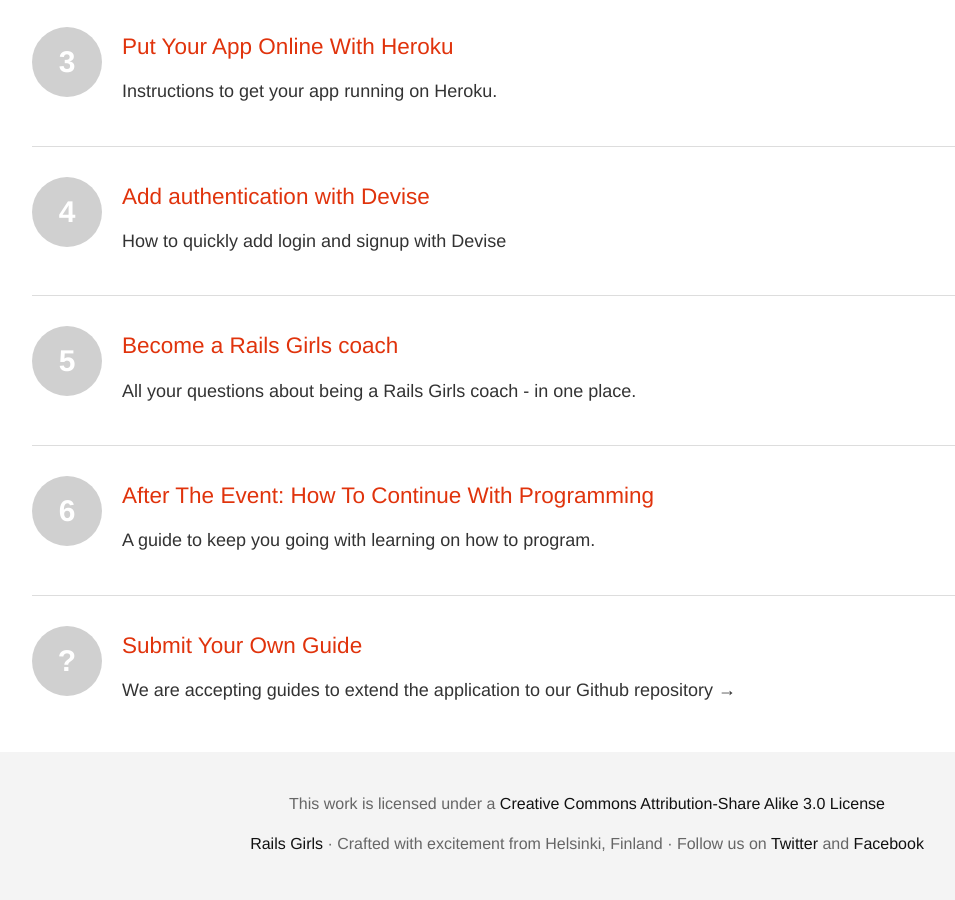
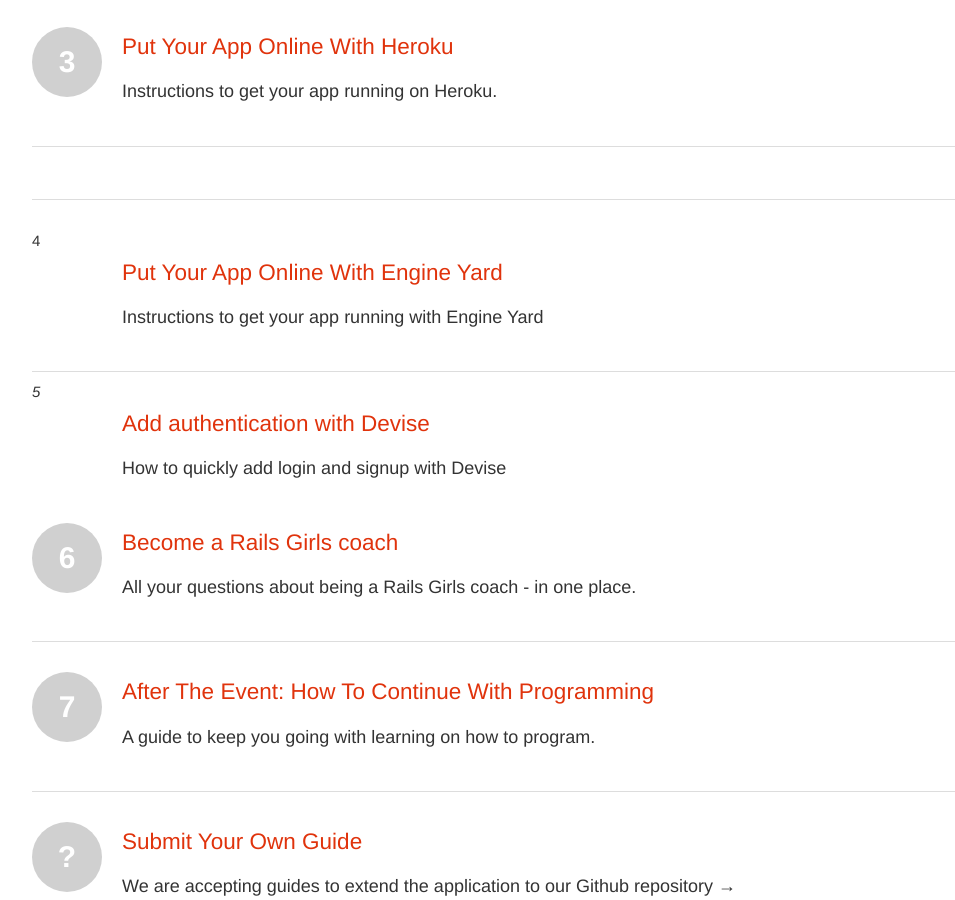
Before and after one commit to railsgirls/guides.railsgirls.com, a Jekyll site: the page built from index.html, in a window 1280 px wide and 900 px high, scrolled down 1104 px. Shown: the whole window, without its empty margins (53-1008 px from the left). Built offline with Jekyll 4.4.1, drawn with Linux system fonts in a browser that asks for light colours; nearby versions of some CDN libraries; Markdown is read by kramdown in place of the engine named in the settings.

Commit message:
Added EY guide to frontpage

```diff
--- a/index.html
+++ b/index.html
@@ -53,27 +53,38 @@
         </a>
     </li>
     <li>
+
+    <li>
+        <a href="EYDeploy"
+        <i>4</i>
+        <h3>Put Your App Online With Engine Yard</h3>
+        <p>Instructions to get your app running with Engine Yard</p>
+        </a>
+    </li>
+
       <a href="devise">
-        <i>4</i>
+        <i>5</i>
         <h3>Add authentication with Devise</h3>
         <p>How to quickly add login and signup with Devise</p>
       </a>
     </li>
      <li>
         <a href="coach">
-          <i>5</i>
+          <i>6</i>
           <h3>Become a Rails Girls coach</h3>
           <p>All your questions about being a Rails Girls coach - in one place.</p>
         </a>
     </li>
     <li>
       <a href="how-to-continue-with-programming">
-        <i>6</i>
+        <i>7</i>
         <h3>After The Event: How To Continue With Programming</h3>
         <p>A guide to keep you going with learning on how to program.</p>
       </a>
     </li>
     <li>
+
+
         <a href="contributing">
           <i>?</i>
           <h3>Submit Your Own Guide</h3>
```
